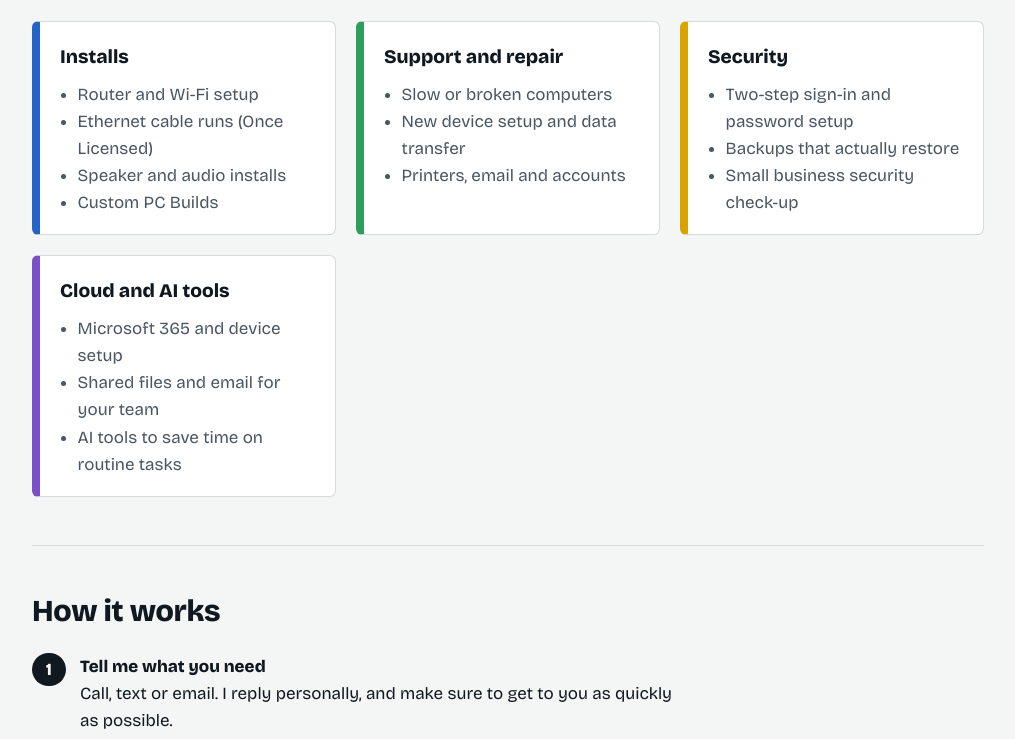
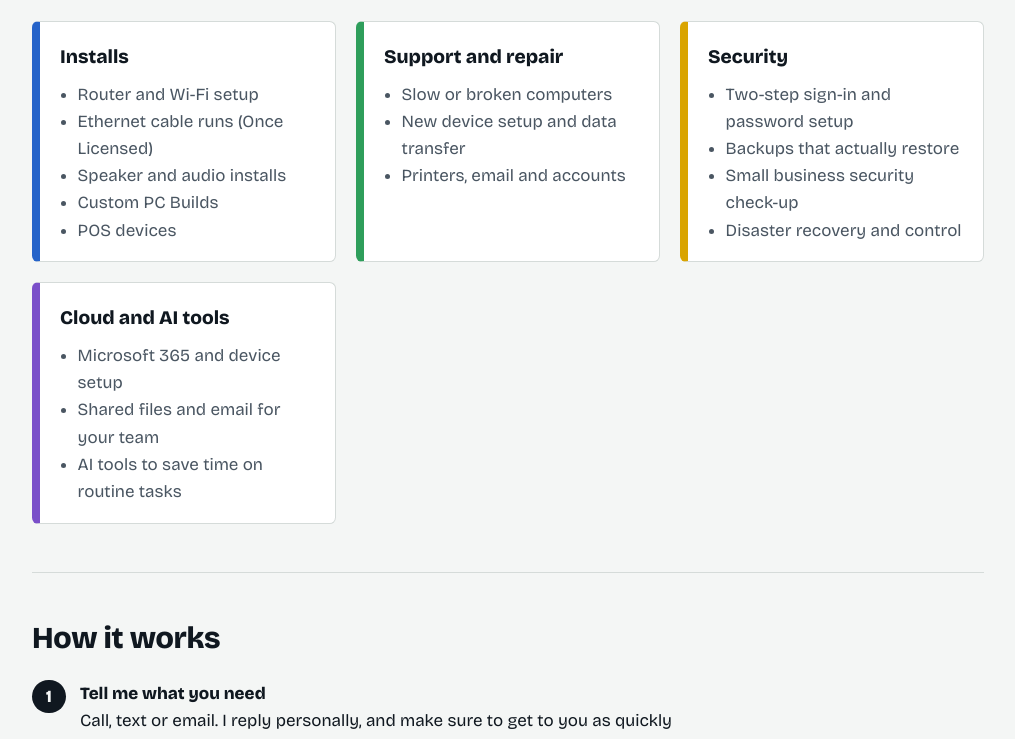
Before and after one commit to IT-Demands-Universal/it-demands-universal.github.io, a plain HTML site: page index.html in a window 1280 px wide. Shown: the part 715-1454 px from the top of the page, without its empty margins (132-1147 px from the left). Drawn offline with nearby package versions, Linux system fonts and the light colour scheme; a script that the page names is missing.

Commit message:
Update index.html

```diff
--- a/index.html
+++ b/index.html
@@ -38,7 +38,7 @@
       <div class="grid">
         <div class="card" style="--c:var(--blue)">
           <h3>Installs</h3>
-          <ul><li>Router and Wi-Fi setup</li><li>Ethernet cable runs (Once Licensed)</li><li>Speaker and audio installs</li><li>Custom PC Builds</li></ul>
+          <ul><li>Router and Wi-Fi setup</li><li>Ethernet cable runs (Once Licensed)</li><li>Speaker and audio installs</li><li>Custom PC Builds</li><li>POS devices</li></ul>
         </div>
         <div class="card" style="--c:var(--green)">
           <h3>Support and repair</h3>
@@ -46,7 +46,7 @@
         </div>
         <div class="card" style="--c:var(--yellow)">
           <h3>Security</h3>
-          <ul><li>Two-step sign-in and password setup</li><li>Backups that actually restore</li><li>Small business security check-up</li></ul>
+          <ul><li>Two-step sign-in and password setup</li><li>Backups that actually restore</li><li>Small business security check-up</li><li>Disaster recovery and control</li></ul>
         </div>
         <div class="card" style="--c:var(--purple)">
           <h3>Cloud and AI tools</h3>
```
